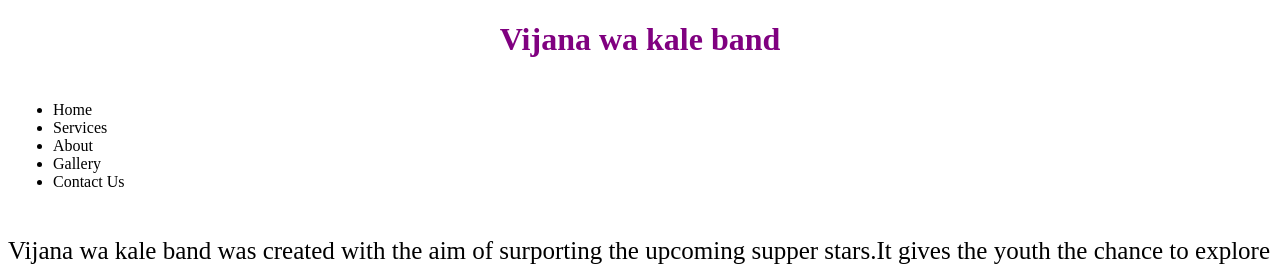
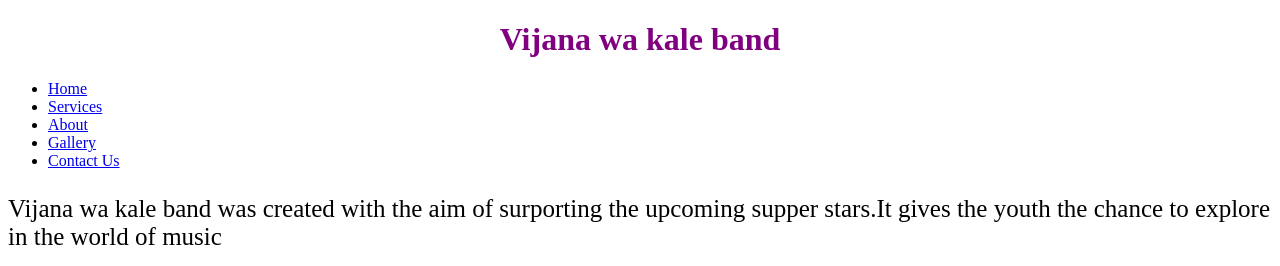
Before and after one commit to CharlesOsang017/Band, a plain HTML site: page index.html in a window 1280 px wide. Shown: the top 266 px of the page. Drawn offline with Linux system fonts and the light colour scheme.

Commit message:
styled side bar

```diff
--- a/index.html
+++ b/index.html
@@ -8,15 +8,15 @@
 </head>
 <body>
     <h1>Vijana wa kale band</h1>
-    <nav class="links">
+    <nav>
     <ul>
-        <li>Home</li>
-        <li>Services</li>
-        <li>About</li>
-        <li>Gallery</li>
-        <li>Contact Us</li>
+        <li><a href="#Home">Home</a></li>
+        <li><a href="#Services">Services</a></li>
+        <li><a href="#About">About</a></li>
+        <li><a href="#Gallery">Gallery</a></li>
+        <li><a href="#Contact Us">Contact Us</a></li>
     </ul>
-    </nav>
+
     <p>Vijana wa kale band was created with the aim of surporting the upcoming supper stars.It gives the youth the chance to explore in the world of music</p>
     <img src="https://images.pexels.com/photos/3245295/pexels-photo-3245295.jpeg?cs=srgb&dl=men-playing-on-stage-3245295.jpg&fm=jpg">
     <img src="https://images.pexels.com/photos/3536236/pexels-photo-3536236.jpeg?cs=srgb&dl=photo-of-man-playing-guitar-3536236.jpg&fm=jpg">
--- a/styles.css
+++ b/styles.css
@@ -10,8 +10,10 @@ h1{
 p{
     font-size: 25px;
 }
-.links{
-    display: inline-block;
+nav ul li:hover{
+    /* display: inline-block; */
     padding: 5px;
     list-style: none;
+    color: rebeccapurple;
+    margin: auto;
 }
```
